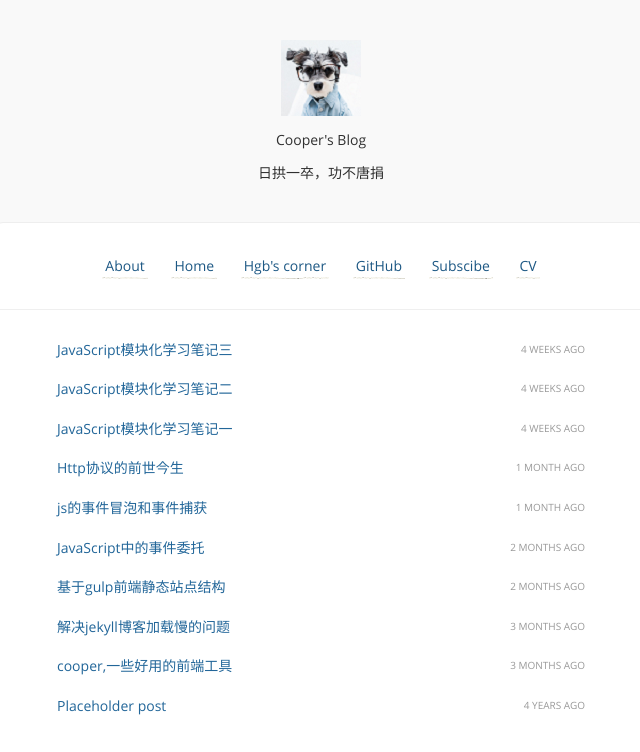
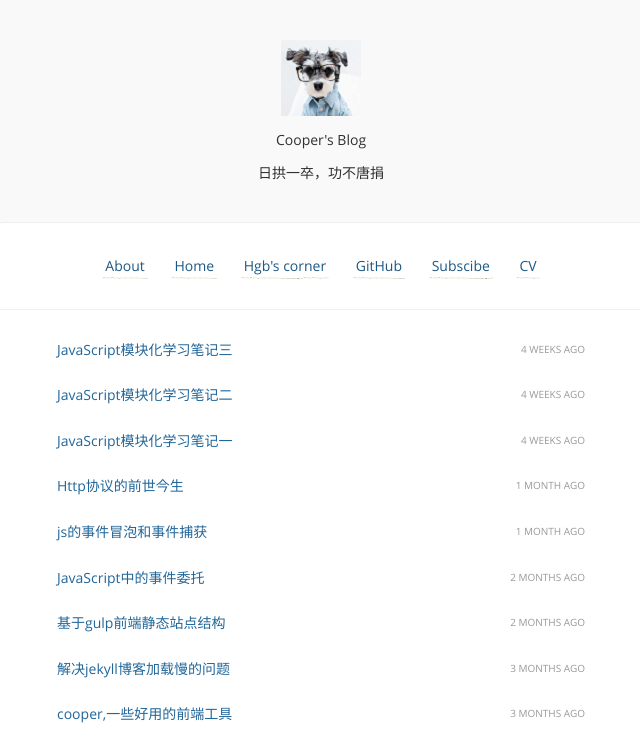
Before and after one commit to huguobo/old-blog, a Jekyll site: the page built from index.html, in a window 1280 px wide. Shown: the top 752 px of the page, without its empty margins (319-959 px from the left). Built offline with Jekyll 4.4.1, drawn with Linux system fonts in a browser that asks for light colours; Markdown is read by kramdown in place of the engine named in the settings.

Commit message:
li magrin bottom change bigger

```diff
--- a/stylesheets/style.css
+++ b/stylesheets/style.css
@@ -223,7 +223,7 @@ ul.posts, ul.posts li {
   padding: 0;
   list-style: none; }
 ul.posts li {
-  margin-bottom: 20px; }
+  margin-bottom: 26px; }
 ul.posts .datetime {
   display: inline-block;
   vertical-align: baseline;
```
